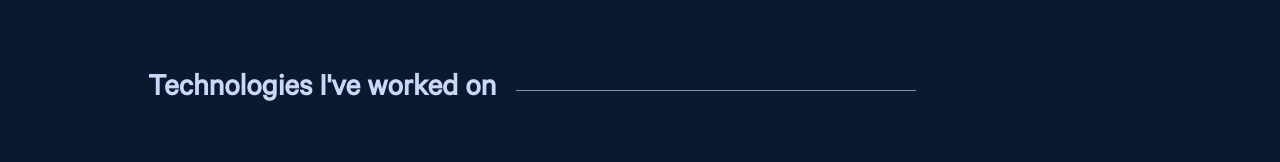
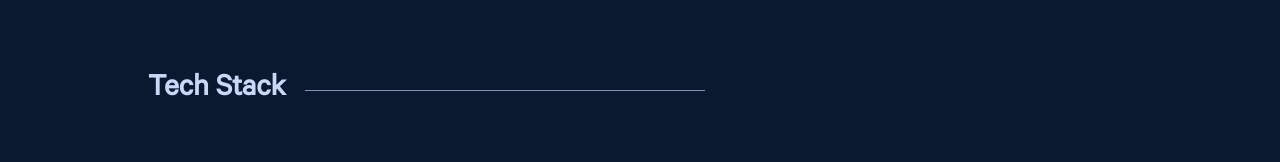
Before and after one commit to vircalimlim/vircalimlim, a Vue app: page / in a window 1280 px wide. Shown: the part 1042-1204 px from the top of the page. Built offline with nearby package versions, Linux system fonts and the light colour scheme.

Commit message:
Update SkillSection.vue

```diff
--- a/src/components/SkillSection.vue
+++ b/src/components/SkillSection.vue
@@ -5,7 +5,7 @@ import TechCard from './TechCard.vue';
 
 <template>
     <div>
-        <h2 class="header-title text-[#ccd6f6] text-[32px] font-[600]">Technologies I've worked on</h2>
+        <h2 class="header-title text-[#ccd6f6] text-[32px] font-[600]">Tech Stack</h2>
     </div>
 
     <div class="mt-9 pl-5">
```
